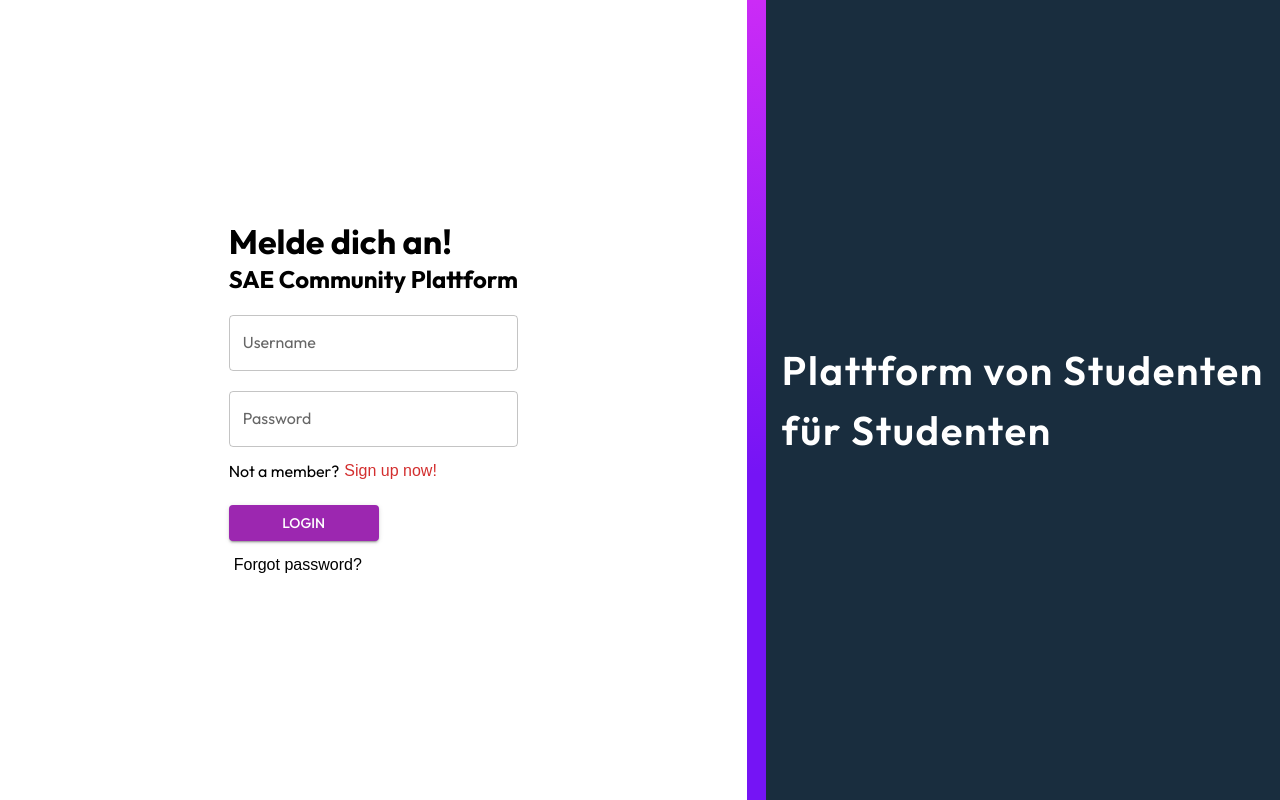
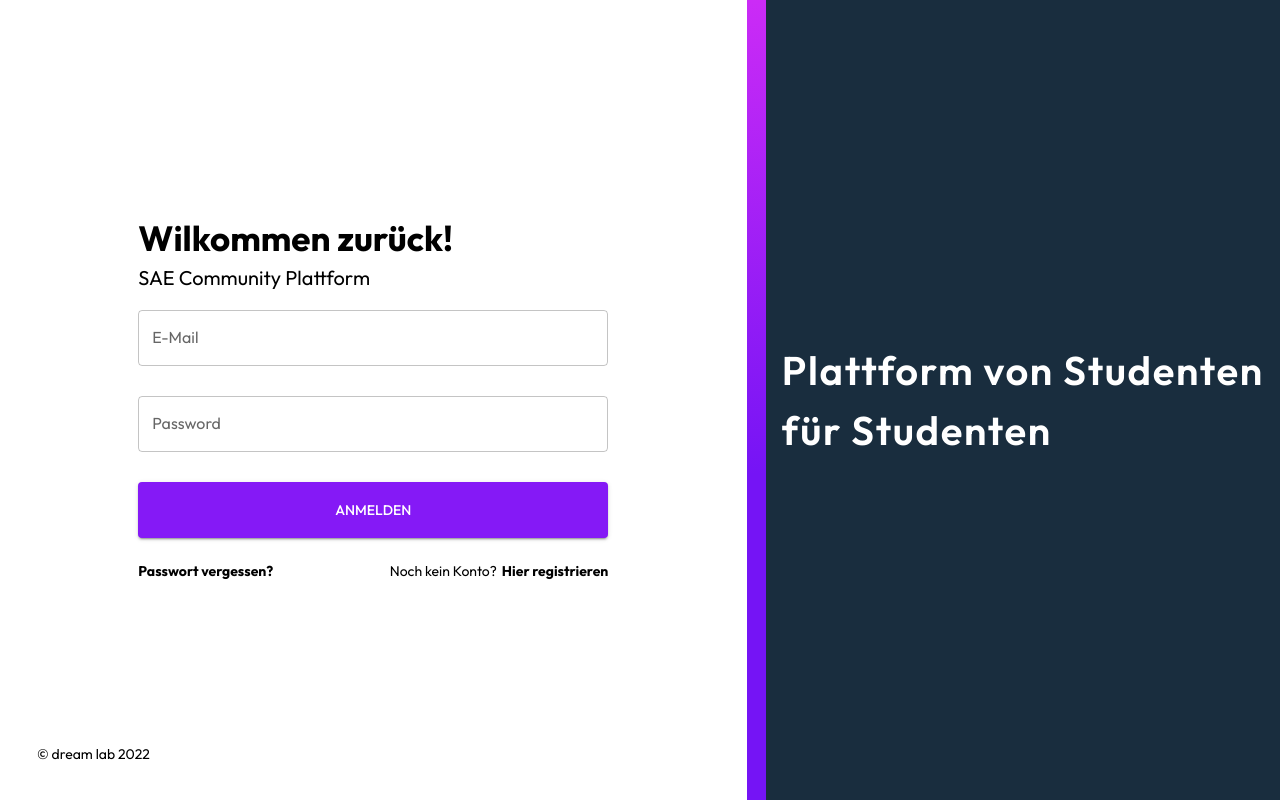
Before and after one commit to dream-lab-group/sae-community, a Next.js app: page / in a window 1280 px wide. Built offline with nearby package versions, Linux system fonts and the light colour scheme.

Commit message:
finalized initial login/registration/pwreset design

```diff
--- a/src/common/components/login-registration/login-registraion.tsx
+++ b/src/common/components/login-registration/login-registraion.tsx
@@ -6,7 +6,7 @@ import { Registration } from './registration';
 import { ResetPassword } from './reset-password';
 
 export const LoginRegistration = () => {
-  const [loginContext, setLoginContext] = useState('login');
+  const [loginContext, setLoginContext] = useState('anmelden');
   const methods = useForm();
   return (
     <Grid
@@ -17,7 +17,13 @@ export const LoginRegistration = () => {
         alignItems: 'center',
       }}
     >
-      <Grid item xs={12} sm={7} md={7} sx={{ height: '100vh' }}>
+      <Grid
+        item
+        xs={12}
+        sm={7}
+        md={7}
+        sx={{ height: '100vh', position: 'relative' }}
+      >
         <Box
           sx={{
             height: ' 100%',
@@ -33,7 +39,7 @@ export const LoginRegistration = () => {
                 console.log('submitted');
               })}
             >
-              {loginContext === 'login' ? (
+              {loginContext === 'anmelden' ? (
                 <Login
                   loginContext={loginContext}
                   setLoginContext={setLoginContext}
@@ -52,6 +58,16 @@ export const LoginRegistration = () => {
             </form>
           </FormProvider>
         </Box>
+        <Typography
+          sx={{
+            fontSize: '14px',
+            position: 'absolute',
+            bottom: '35px',
+            left: '37px',
+          }}
+        >
+          © dream lab 2022
+        </Typography>
       </Grid>
       <Grid
         item
@@ -95,42 +111,6 @@ export const LoginRegistration = () => {
           </Box>
         </Box>
       </Grid>
-      {/* <Box
-        sx={{
-          display: 'flex',
-          flexDirection: 'column',
-          background: '#f5f5f5',
-          paddingY: '40px',
-          paddingX: '60px',
-          borderRadius: '10px',
-          minWidth: '550px',
-        }}
-      >
-        <FormProvider {...methods}>
-          <form
-            onSubmit={methods.handleSubmit(() => {
-              console.log('submitted');
-            })}
-          >
-            {loginContext === 'login' ? (
-              <Login
-                loginContext={loginContext}
-                setLoginContext={setLoginContext}
-              />
-            ) : loginContext === 'register' ? (
-              <Registration
-                loginContext={loginContext}
-                setLoginContext={setLoginContext}
-              />
-            ) : (
-              <ResetPassword
-                loginContext={loginContext}
-                setLoginContext={setLoginContext}
-              />
-            )}
-          </form>
-        </FormProvider>
-      </Box> */}
     </Grid>
   );
 };
--- a/src/common/components/login-registration/login.tsx
+++ b/src/common/components/login-registration/login.tsx
@@ -15,24 +15,27 @@ export const Login = ({ loginContext, setLoginContext }: LoginContextProps) => {
     control,
   } = useFormContext();
   return (
-    <>
-      <Typography variant="h4" sx={{ fontWeight: 700 }}>
-        Melde dich an!
+    <Box sx={{ width: '470px' }}>
+      <Typography variant="h2" sx={{ fontWeight: 700, fontSize: '35px' }}>
+        Wilkommen zurück!
       </Typography>
-      <Typography variant="h5" sx={{ fontWeight: 700 }}>
+      <Typography
+        variant="h2"
+        sx={{ fontWeight: 400, fontSize: '20px', marginTop: '7px' }}
+      >
         SAE Community Plattform
       </Typography>
       <Box sx={{ display: 'flex', flexDirection: 'column' }}>
         <TextField
-          {...register('username', { required: true })}
-          id="username"
-          label="Username"
+          {...register('email', { required: true })}
+          id="email"
+          label="E-Mail"
           variant="outlined"
-          sx={{ marginTop: '20px' }}
+          sx={{ marginTop: '20px', marginBottom: '10px' }}
         />
-        {errors.username && (
+        {errors.email && (
           <Typography color="error" sx={{ fontSize: '14px' }}>
-            Kein username
+            Kein E-Mail
           </Typography>
         )}
         <TextField
@@ -48,48 +51,64 @@ export const Login = ({ loginContext, setLoginContext }: LoginContextProps) => {
           </Typography>
         )}
       </Box>
-      <Box sx={{ display: 'flex', alignItems: 'center', marginBottom: '20px' }}>
-        <Typography>Not a member?</Typography>
-        <Button
-          variant="text"
-          color="error"
-          sx={{
-            padding: 0,
-            fontFamily: `'Karla', sans-serif`,
-            fontSize: '16px',
-            marginLeft: '5px',
-            textTransform: 'none',
-          }}
-          onClick={() => setLoginContext('konto erstellen')}
-        >
-          Sign up now!
-        </Button>
-      </Box>
       <Box sx={{ display: 'flex', flexDirection: 'column' }}>
         <Button
           variant="contained"
-          color="secondary"
           type="submit"
-          sx={{ alignSelf: 'flex-start', width: '150px', marginBottom: '10px' }}
+          sx={{
+            width: '470px',
+            height: '56px',
+            marginTop: '20px',
+            background: '#8519F6',
+          }}
         >
           {loginContext}
         </Button>
+        <Box
+          sx={{
+            width: '100%',
+            display: 'flex',
+            alignItems: 'center',
+            marginTop: '21px',
+            justifyContent: 'space-between',
+          }}
+        >
           <Button
             variant="text"
             color="inherit"
             sx={{
               padding: 0,
-            fontFamily: `'Karla', sans-serif`,
-            fontSize: '16px',
+              fontFamily: `'Outfit', sans-serif`,
+              fontSize: '14px',
+              fontWeight: 700,
+              color: '#000',
+              textTransform: 'none',
+            }}
+            onClick={() => setLoginContext('Passwort zurücksetzen')}
+          >
+            Passwort vergessen?
+          </Button>
+          <Box sx={{ display: 'flex', alignItems: 'center' }}>
+            <Typography sx={{ fontSize: '14px' }}>Noch kein Konto?</Typography>
+            <Button
+              variant="text"
+              color="inherit"
+              sx={{
+                padding: 0,
+                fontFamily: `'Outfit', sans-serif`,
+                fontWeight: 700,
+                color: '#000',
+                fontSize: '14px',
+                textTransform: 'none',
                 marginLeft: '5px',
-            textTransform: 'none',
-            alignSelf: 'flex-start',
               }}
-          onClick={() => setLoginContext('resetpassword')}
+              onClick={() => setLoginContext('konto erstellen')}
             >
-          Forgot password?
+              Hier registrieren
             </Button>
           </Box>
-    </>
+        </Box>
+      </Box>
+    </Box>
   );
 };
--- a/src/common/components/login-registration/registration.tsx
+++ b/src/common/components/login-registration/registration.tsx
@@ -105,37 +105,23 @@ export const Registration = ({
       <Box
         sx={{
           display: 'flex',
+          flexDirection: 'column',
           marginTop: '20px',
+          width: '100%',
         }}
       >
-        <Box sx={{ width: '100%', justifyContent: 'space-between' }}>
-          <TextField
-            {...register('username', { required: true })}
-            id="userame"
-            label="Username"
-            variant="outlined"
-            sx={{ width: '225px' }}
-          />
-          {errors.username && (
-            <Typography color="error" sx={{ fontSize: '14px' }}>
-              Kein password
-            </Typography>
-          )}
-        </Box>
-        <Box sx={{ width: '225px' }}>
         <TextField
           {...register('password', { required: true })}
           id="password"
           label="Passwort"
           variant="outlined"
-            sx={{ width: '225px' }}
+          sx={{ width: '100%' }}
         />
         {errors.password && (
           <Typography color="error" sx={{ fontSize: '14px' }}>
             Kein password
           </Typography>
         )}
-        </Box>
       </Box>
       <FormControl fullWidth sx={{ marginTop: '20px' }}>
         <InputLabel id="course">Fachrichtung</InputLabel>
@@ -154,7 +140,7 @@ export const Registration = ({
           sx={{ padding: 0, marginRight: '4px', alignSelf: 'flex-start' }}
         />
         <Typography sx={{ fontSize: '12px', lineHeight: '15px' }}>
-          Wenn Sie ein Konto erstellen, erklären Sie sich mit unseren
+          Wenn du ein Konto erstellst, erklären du dich mit unseren
           Nutzungsbedingungen, Datenschutzrichtlinien und unseren
           Standardeinstellungen für Benachrichtigungen einverstanden.
         </Typography>
@@ -188,19 +174,21 @@ export const Registration = ({
             marginTop: '21px',
           }}
         >
-          <Typography sx={{ fontSize: '14px', marginRight: '5px' }}>
+          <Typography sx={{ fontSize: '14px' }}>
             Sie haben bereits in Konto?
           </Typography>
           <Button
             variant="text"
             sx={{
               padding: 0,
-              fontFamily: `Outfit', sans-serif`,
+              fontFamily: `'Outfit', sans-serif`,
               fontSize: '14px',
               marginLeft: '5px',
+              fontWeight: 700,
+              color: '#000',
               textTransform: 'none',
             }}
-            onClick={() => setLoginContext('login')}
+            onClick={() => setLoginContext('anmelden')}
           >
             Hier anmelden
           </Button>
--- a/src/common/components/login-registration/reset-password.tsx
+++ b/src/common/components/login-registration/reset-password.tsx
@@ -12,9 +12,16 @@ export const ResetPassword = ({
     control,
   } = useFormContext();
   return (
-    <>
-      <Typography variant="h2" sx={{ color: '#ff533d', fontWeight: 700 }}>
-        It happens!
+    <Box sx={{ width: '470px' }}>
+      <Typography variant="h2" sx={{ fontWeight: 700, fontSize: '35px' }}>
+        Passwort vergessen?
+      </Typography>
+      <Typography
+        sx={{ fontSize: '20px', lineHeight: '25px', marginTop: '7px' }}
+      >
+        Gib deine E-Mail ein, die du bei der Anmeldung verwendet hast, und wir
+        schicken dir eine E-Mail mit der Möglichkeit, dein Passwort
+        zurückzusetzen.
       </Typography>
       <TextField
         {...register('email', {
@@ -26,9 +33,9 @@ export const ResetPassword = ({
           },
         })}
         id="email"
-        label="email"
-        variant="standard"
-        sx={{ width: '100%' }}
+        label="E-Mail"
+        variant="outlined"
+        sx={{ width: '100%', marginTop: '34px' }}
       />
       {errors.email && (
         <Typography
@@ -38,31 +45,47 @@ export const ResetPassword = ({
           keine gültige E-mail Adresse
         </Typography>
       )}
-      <Box sx={{ display: 'flex', alignItems: 'center', marginBottom: '20px' }}>
-        <Typography>Already a member?</Typography>
-        <Button
-          variant="text"
-          color="error"
-          sx={{
-            padding: 0,
-            fontFamily: `'Karla', sans-serif`,
-            fontSize: '16px',
-            marginLeft: '5px',
-            textTransform: 'none',
-          }}
-          onClick={() => setLoginContext('login')}
-        >
-          Sign in now!
-        </Button>
-      </Box>
       <Button
         variant="contained"
         color="error"
         type="submit"
-        sx={{ alignSelf: 'flex-start', width: '150px' }}
+        sx={{
+          width: '100%',
+          height: '56px',
+          background: '#8519F6',
+          marginTop: '20px',
+        }}
       >
         {loginContext}
       </Button>
-    </>
+      <Box
+        sx={{
+          display: 'flex',
+          alignItems: 'center',
+          justifyContent: 'center',
+          width: '100%',
+          marginTop: '20px',
+        }}
+      >
+        <Typography sx={{ fontSize: '14px' }}>
+          Hast du dich an dein Passwort erinnert?
+        </Typography>
+        <Button
+          variant="text"
+          sx={{
+            padding: 0,
+            fontFamily: `'Outift', sans-serif`,
+            fontSize: '14px',
+            marginLeft: '5px',
+            fontWeight: 700,
+            color: '#000',
+            textTransform: 'none',
+          }}
+          onClick={() => setLoginContext('anmelden')}
+        >
+          Hier anmelden
+        </Button>
+      </Box>
+    </Box>
   );
 };
--- a/src/pages/_app.tsx
+++ b/src/pages/_app.tsx
@@ -6,6 +6,10 @@ import { createTheme, ThemeProvider } from '@mui/material';
 const appTheme = createTheme({
   typography: {
     fontFamily: `'Outfit', sans-serif`,
+    fontWeightLight: 300,
+    fontWeightRegular: 400,
+    fontWeightMedium: 500,
+    fontWeightBold: 700,
   },
 });
 
```
Lines whose indentation alone changed are shown as unchanged.
